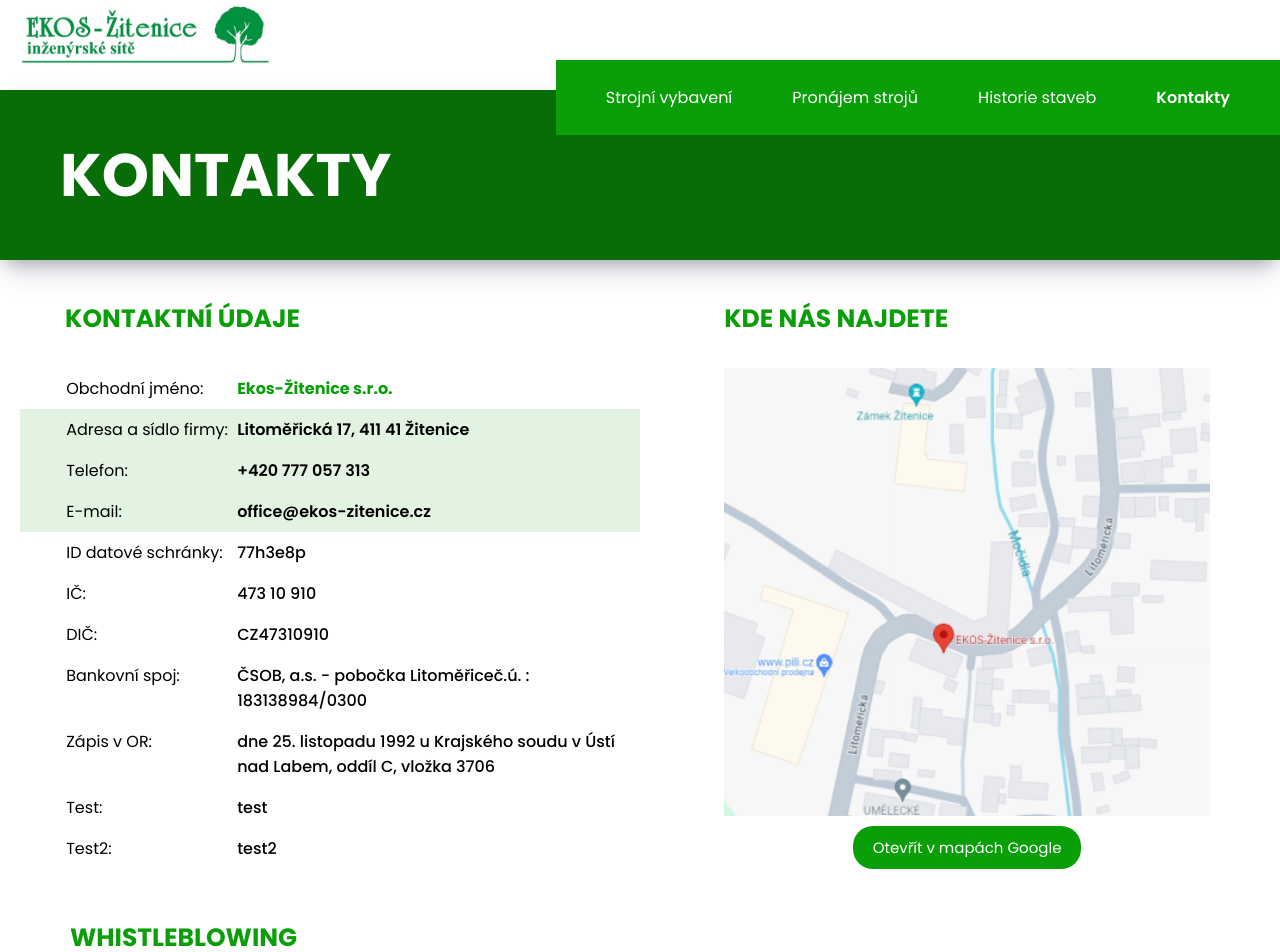
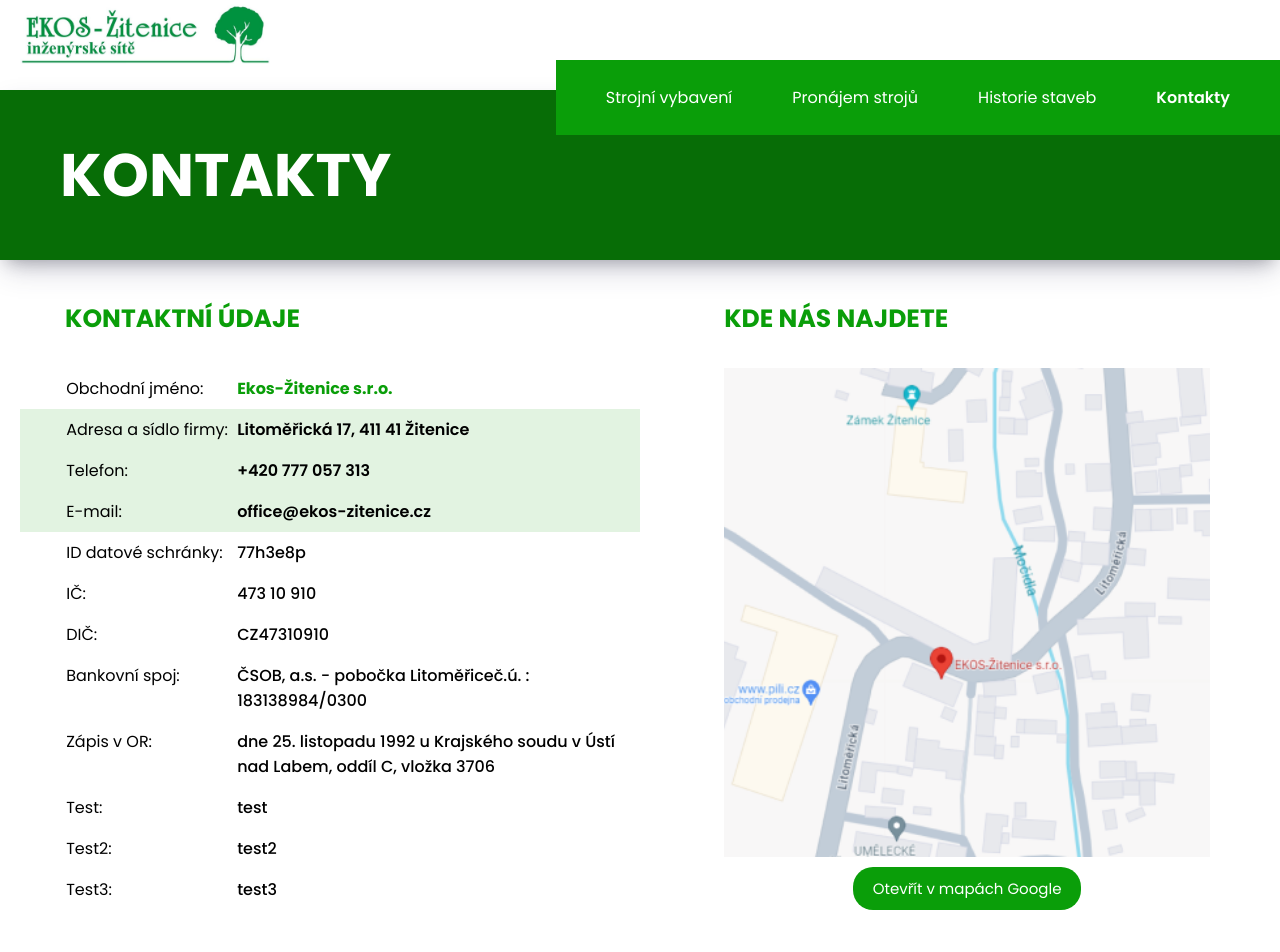
Before and after one commit to suchomelova-dana/ekos-zitenice, a Vue app: page /#/contacts in a window 1280 px wide. Shown: the top 952 px of the page. Built offline with nearby package versions, Linux system fonts and the light colour scheme.

Commit message:
Update Contacts.ts

```diff
--- a/public/data/Contacts.ts
+++ b/public/data/Contacts.ts
@@ -48,6 +48,10 @@
         title: 'Test2',
         value: 'test2'
     },
+    {
+        title: 'Test3',
+        value: 'test3'
+    },
 ]
 
 export default ContactArray
```
